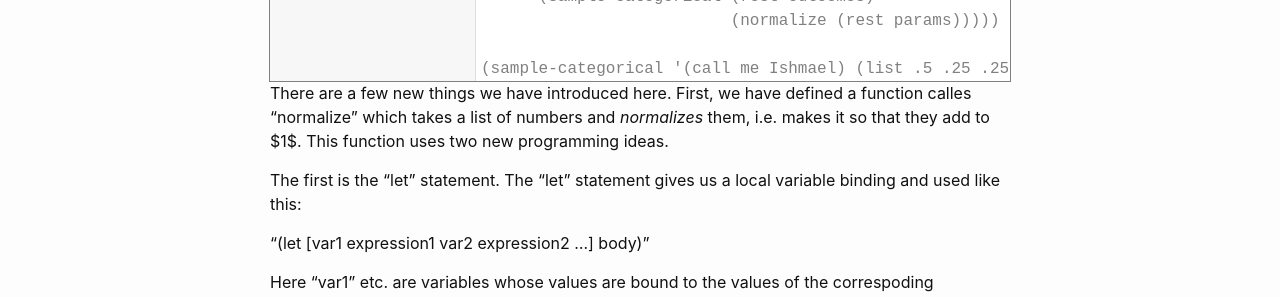
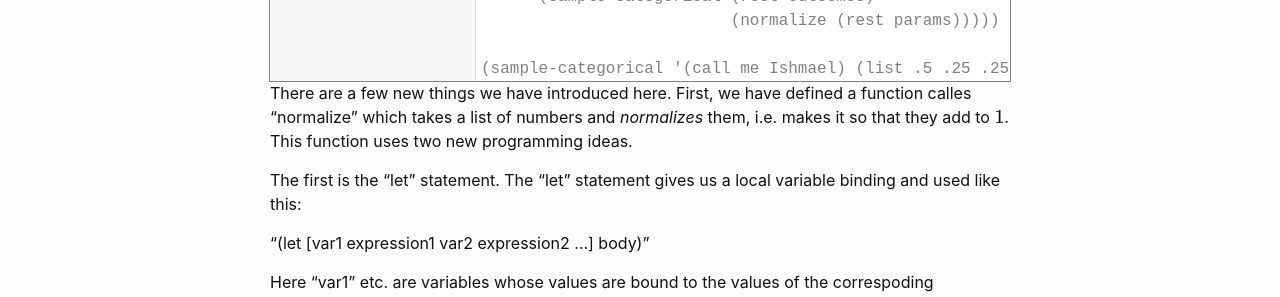
Before and after one commit to vannawillerton/vannawillerton.github.io, a Jekyll site: the page built from RandomVariables.md, in a window 1280 px wide and 900 px high, scrolled down 2233 px. Shown: the part 156-453 px from the top of the window. Built offline with Jekyll 4.4.1, drawn with Linux system fonts in a browser that asks for light colours; our own code applies the rules of GitHub Pages for plain Markdown files; formulas are drawn with MathJax 3; a script that is not in the unit is left out.

````diff
--- a/RandomVariables.md
+++ b/RandomVariables.md
@@ -71,7 +71,7 @@ How can we write a sampler for categorical distributions in our language?
 (sample-categorical '(call me Ishmael) (list .5 .25 .25))
 ```
 
-There are a few new things we have introduced here. First, we have defined a function calles "normalize" which takes a list of numbers and *normalizes* them, i.e. makes it so that they add to $1$. This function uses two new programming ideas.
+There are a few new things we have introduced here. First, we have defined a function calles "normalize" which takes a list of numbers and *normalizes* them, i.e. makes it so that they add to $$1$$. This function uses two new programming ideas.
 
 The first is the "let" statement. The "let" statement gives us a local variable binding and used like this:
 
````
